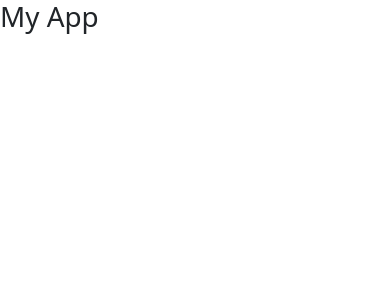
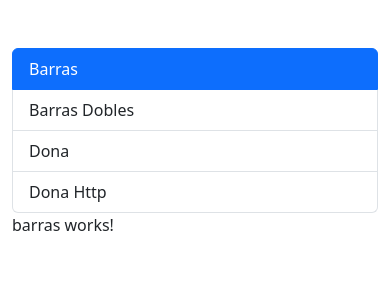
Before and after one commit to GabrielG-PWD/graficosApp-actualizado, an Angular app: page /graficas/barras in a window 390 px wide. Shown: the top 300 px of the page. Built offline with nearby package versions, Linux system fonts and the light colour scheme.

Commit message:
agregando menu de rutas

```diff
--- a/src/app/app.component.html
+++ b/src/app/app.component.html
@@ -1 +1,9 @@
-<h1>My App</h1>
+<div class="row mt-5">
+  <div class="col-md-3 col-sm-12">
+    <app-menu></app-menu>
+  </div>
+
+  <div class="col-md-9 col-sm-12">
+    <router-outlet></router-outlet>
+  </div>
+</div>
--- a/src/app/shared/menu/menu.component.html
+++ b/src/app/shared/menu/menu.component.html
@@ -1 +1,8 @@
-<p>menu works!</p>
+<ul class="list-group">
+  <li class="list-group-item"
+      *ngFor="let item of menu"
+      [routerLink]="[item.ruta]"
+      routerLinkActive="active">
+    {{ item.texto }}
+  </li>
+</ul>
--- a/src/app/shared/menu/menu.component.ts
+++ b/src/app/shared/menu/menu.component.ts
@@ -1,10 +1,25 @@
 import { Component } from '@angular/core';
+
+interface MenuItem {
+  ruta: string,
+  texto: string
+}
 
 @Component({
   selector: 'app-menu',
   templateUrl: './menu.component.html',
-  styles: ``
+  styles:
+    `
+  li {
+    cursor: pointer;
+  }
+  `
 })
 export class MenuComponent {
-
+  menu: MenuItem[] = [
+    { ruta: '/graficas/barras', texto: 'Barras' },
+    { ruta: '/graficas/barras-dobles', texto: 'Barras Dobles' },
+    { ruta: '/graficas/dona', texto: 'Dona' },
+    { ruta: '/graficas/dona-http', texto: 'Dona Http' },
+  ]
 }
--- a/src/index.html
+++ b/src/index.html
@@ -16,7 +16,7 @@
             crossorigin="anonymous">
 </head>
 
-<body>
+<body class="container">
       <app-root></app-root>
 </body>
 
```
Lines whose indentation alone changed are shown as unchanged.
